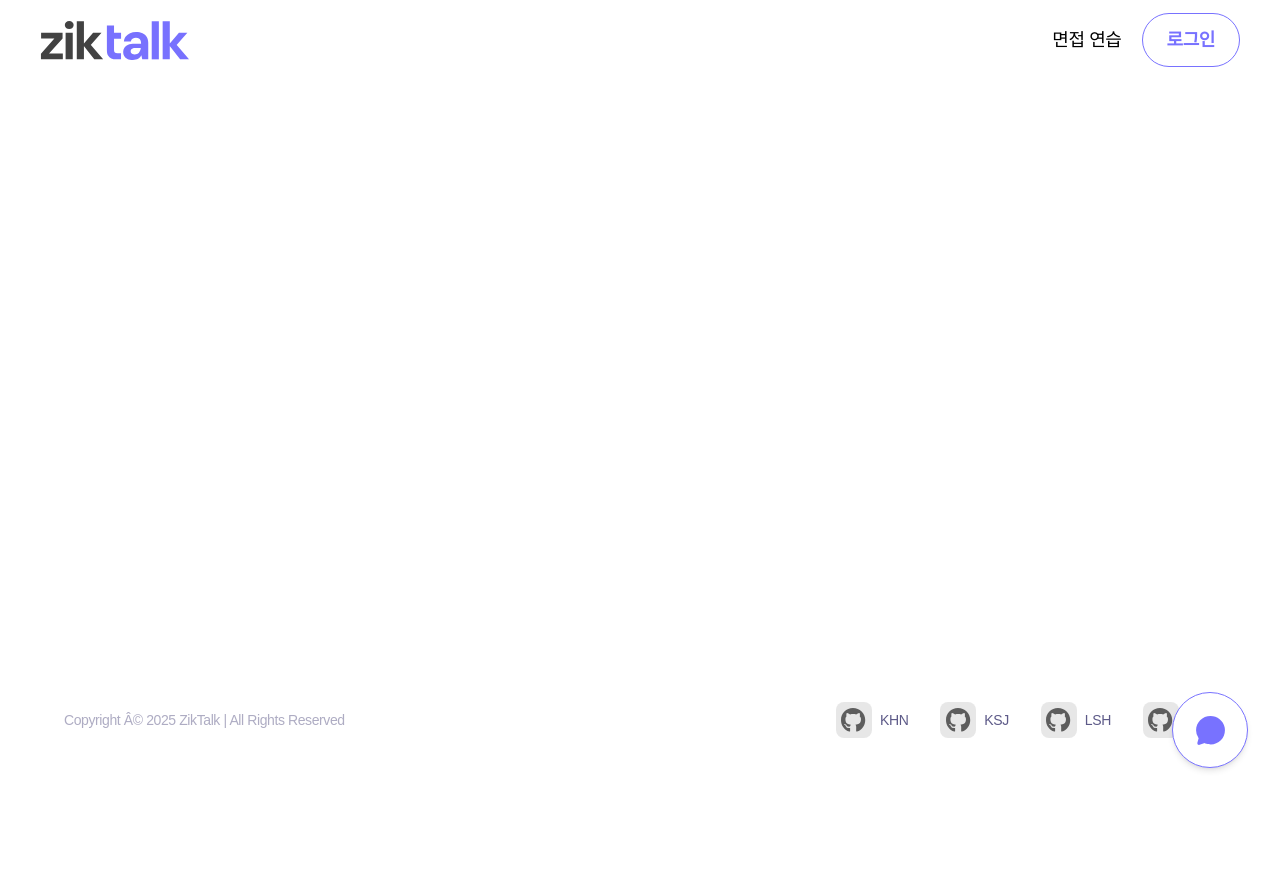
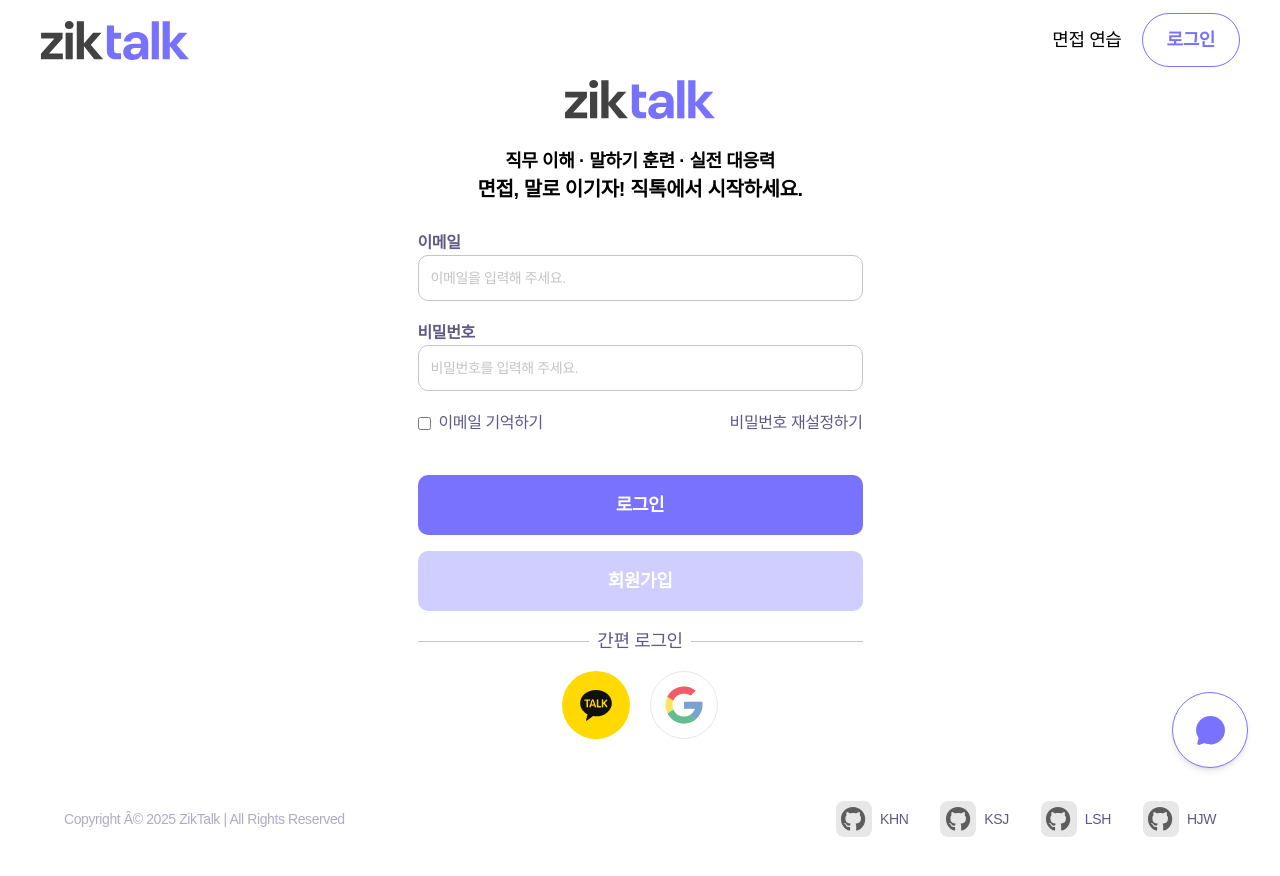
Before and after one commit to ko9612/ZikTalk, a React (Vite) app in the folder client/: page /signin in a window 1280 px wide. Shown: the top 876 px of the page. Before the commit the page ends 800 px from the top, so only its background shows below. Built offline with nearby package versions, Linux system fonts and the light colour scheme.

Commit message:
로그인 퍼블리싱 #44

```diff
--- /dev/null
+++ b/client/src/pages/Signin/_components/SigninForm.jsx
@@ -0,0 +1,158 @@
+import Button from "@/components/common/Button";
+import Input from "@/components/common/Input";
+import { React, useState } from "react";
+import { Link, useNavigate } from "react-router-dom";
+
+const buttonStyle =
+  "w-full mb-2 h-[48px] text-base md:mb-4 md:h-[60px] md:text-lg";
+const snsButtonStyle = "h-[10vw] w-[10vw] md:h-[68px] md:w-[68px]";
+const lineStyle = "flex-1 bg-zik-border block h-px w-full";
+
+const SigninForm = () => {
+  const [email, setEmail] = useState(""); // 이메일
+  const [password, setPassword] = useState(""); // 비밀번호
+  const [rememberEmail, setRememberEmail] = useState(false); // 이메일 기억하기
+  const [signinFail, setSigninFail] = useState(false); // 로그인 성공/실패
+
+  const navigate = useNavigate();
+
+  // 로그인
+  const handleSignin = (e) => {
+    e.preventDefault();
+    setSigninFail(false);
+    navigate("/");
+  };
+
+  // 이메일 기억하기 체크 여부
+  const handleRememberEmail = () => {
+    setRememberEmail(!rememberEmail);
+  };
+
+  return (
+    <>
+      <div className="mx-auto my-0 w-[70vw] md:w-[445px]">
+        <div className="flex flex-col items-center">
+          <img
+            src="/src/assets/images/ziktalk_typo.svg"
+            alt="zik talk 로고"
+            className="w-[120px] md:w-[150px]"
+          ></img>
+          <p className="mt-5 text-sm font-bold sm:text-base md:mt-7 md:text-lg">
+            직무 이해 · 말하기 훈련 · 실전 대응력
+          </p>
+          <p className="mb-5 text-base font-bold sm:text-lg md:mb-7 md:text-xl">
+            면접, 말로 이기자! 직톡에서 시작하세요.
+          </p>
+        </div>
+
+        <form onSubmit={handleSignin}>
+          <p className="mb-3 md:mb-5">
+            <Input
+              type="email"
+              name="email"
+              value={email}
+              onChange={(e) => setEmail(e.target.value)}
+              required
+              placeholder="이메일을 입력해 주세요."
+              labelClassName="text-sm md:text-base"
+            >
+              이메일
+            </Input>
+          </p>
+          <p>
+            <Input
+              type="password"
+              name="password"
+              value={password}
+              onChange={(e) => setPassword(e.target.value)}
+              required
+              minLength={8}
+              maxLength={12}
+              placeholder="비밀번호를 입력해 주세요."
+              labelClassName="text-sm md:text-base"
+            >
+              비밀번호
+            </Input>
+          </p>
+          {signinFail && (
+            <p className="pl-3 text-xs/loose text-[#e93c3c]">
+              가입하지 않은 아이디이거나, 잘못된 비밀번호입니다.
+            </p>
+          )}
+          <div className="mt-3 mb-8 flex justify-between md:mt-5 md:mb-10">
+            <label className="flex items-center">
+              <input
+                type="checkbox"
+                name="remember-email"
+                value={rememberEmail}
+                onChange={handleRememberEmail}
+              />
+              <span className="text-zik-text ml-2 text-sm md:text-base">
+                이메일 기억하기
+              </span>
+            </label>
+            {/* @경로 바꾸기*/}
+            <Link to={"/"} className="text-zik-text text-sm md:text-base">
+              비밀번호 재설정하기
+            </Link>
+          </div>
+          <Button type="submit" shape="bar" className={buttonStyle}>
+            로그인
+          </Button>
+          <Button
+            onClick={() => {
+              navigate("/"); // @경로 바꾸기
+            }}
+            shape="bar"
+            color="lightViolet"
+            className={buttonStyle}
+          >
+            회원가입
+          </Button>
+        </form>
+
+        <div className="flex flex-col items-center">
+          <div className="mb-4 flex w-full items-center gap-2">
+            <div className={lineStyle}></div>
+            <span className="text-zik-text text-center text-sm sm:text-base md:text-lg">
+              간편 로그인
+            </span>
+            <div className={lineStyle}></div>
+          </div>
+          <div className="flex gap-5">
+            <Button
+              onClick={() => {
+                navigate("/"); // @경로 바꾸기
+              }}
+              shape="circle"
+              color=""
+              className={`${snsButtonStyle} bg-[#FFD900] hover:bg-[#ffd000]`}
+            >
+              <img
+                src="/src/assets/images/kakao.svg"
+                alt="카카오로 로그인 하기"
+                className={"h-[8vw] max-h-[40px] w-[6vw] max-w-[38px]"}
+              ></img>
+            </Button>
+            <Button
+              onClick={() => {
+                navigate("/"); // @경로 바꾸기
+              }}
+              shape="circle"
+              color=""
+              className={`${snsButtonStyle} border border-gray-200 bg-white hover:bg-[#F5F4FF]`}
+            >
+              <img
+                src="/src/assets/images/google.svg"
+                alt="구글로 로그인 하기"
+                className={"h-[8vw] max-h-[40px] w-[6vw] max-w-[38px]"}
+              ></img>
+            </Button>
+          </div>
+        </div>
+      </div>
+    </>
+  );
+};
+
+export default SigninForm;
--- /dev/null
+++ b/client/src/pages/Signin/index.jsx
@@ -0,0 +1,11 @@
+import React from "react";
+import SigninSection from "./_components/SigninForm";
+const index = () => {
+  return (
+    <>
+      <SigninSection />
+    </>
+  );
+};
+
+export default index;
--- a/client/src/router/index.jsx
+++ b/client/src/router/index.jsx
@@ -4,7 +4,7 @@ import Landing from "../pages/Landing";
 import Interview from "../pages/Interview";
 import Test from "../pages/Test";
 import InterviewLayout from "@/pages/Interview/InterViewLayout";
-
+import Signin from "@/pages/Signin";
 const router = createBrowserRouter([
   {
     path: "/",
@@ -21,7 +21,7 @@ const router = createBrowserRouter([
       },
       {
         path: "/signin",
-        element: "",
+        element: <Signin />,
       },
       {
         path: "/mypage",
```
Also changed, not shown: client/src/assets/images/google.svg (added), client/src/assets/images/kakao.svg (added).
